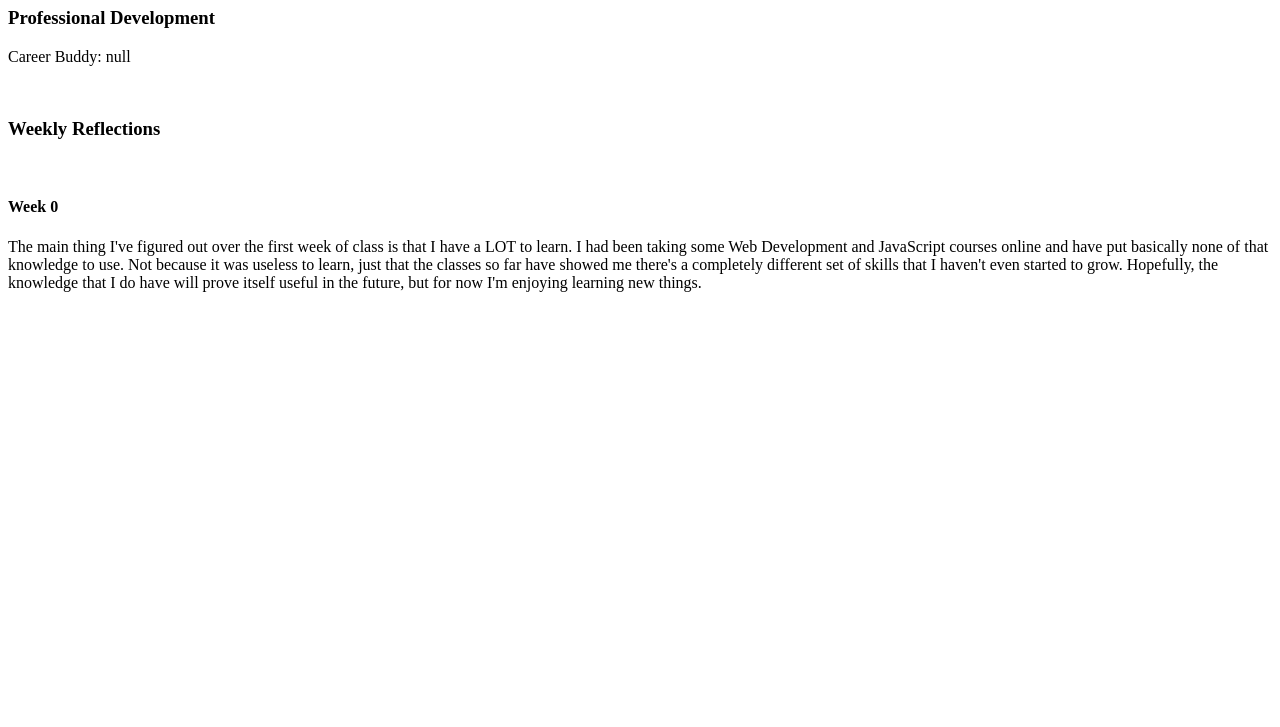
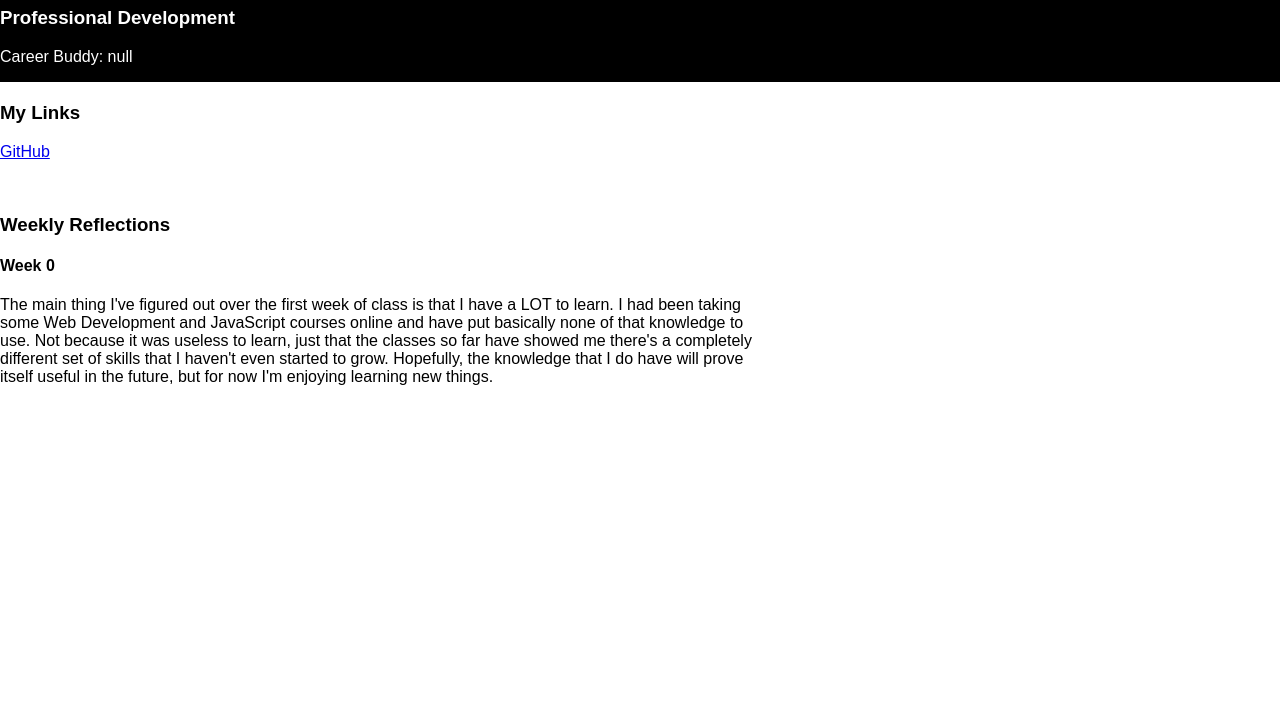
Before and after one commit to eliroberts9/pro-dev, a plain HTML site: page index.html in a window 1280 px wide. Shown: the part 73-800 px from the top of the page. Drawn offline with Linux system fonts and the light colour scheme.

Commit message:
added stylesheet, styled header, changed font to arial

```diff
--- a/index.html
+++ b/index.html
@@ -3,21 +3,28 @@
 	<head>
 		<meta charset="UTF-8">
 		<title>Elias Roberts ProDev</title>
+		<link rel="stylesheet" href="styles.css" />
 	</head>
 	<body>
+		<div id="header">
 			<h1>Elias Roberts'</h1>
 			<h3>Professional Development</h3>
 			<p>Career Buddy: null</p>
+		</div>
+
+		<h3>My Links</h3>
+		<a href="https://github.com/eliroberts9/"><p>GitHub</p></a>
 		<br />
 
 		<h3>Weekly Reflections</h3>
-		<br />
 
+		<div id="reflections">
 			<h4>Week 0</h4>
 			<p>The main thing I've figured out over the first week of class is that I have a LOT to learn.  I had been taking
 			some Web Development and JavaScript courses online and have put basically none of that knowledge to use.  Not
 			because it was useless to learn, just that the classes so far have showed me there's a completely different
 			set of skills that I haven't even started to grow.  Hopefully, the knowledge that I do have will prove itself
 			useful in the future, but for now I'm enjoying learning new things.</p>
+		</div>
 	</body>
 </html>
--- /dev/null
+++ b/styles.css
@@ -0,0 +1,15 @@
+body {
+	margin: 0;
+	font-family: Arial;
+}
+
+#reflections {
+	max-width: 60%;
+}
+
+#header {
+	margin: 0;
+	background: black;
+	color: white;
+	border-bottom: 2px solid white;
+}
```
Lines whose indentation alone changed are shown as unchanged.
